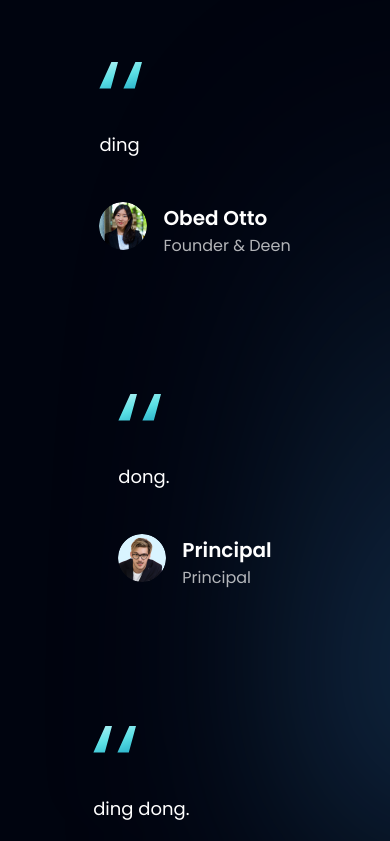
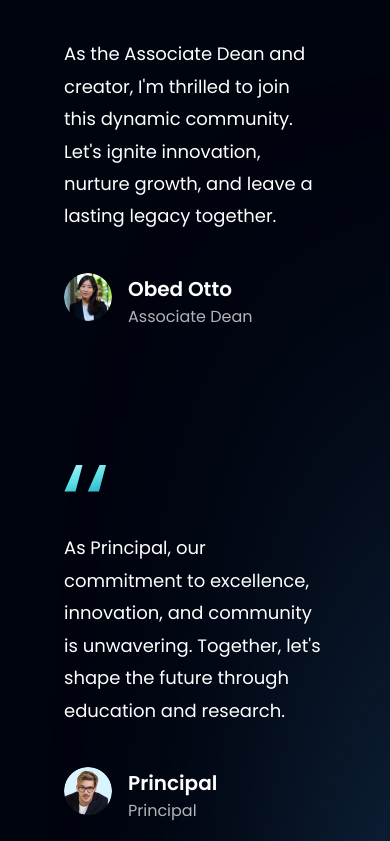
Before and after one commit to sagul-09/modern_app, a React (Vite) app: page / in a window 390 px wide. Shown: the part 6163-7004 px from the top of the page. Built offline with nearby package versions, Linux system fonts and the light colour scheme.

Commit message:
added testimonial

```diff
--- a/src/components/GameDev.jsx
+++ b/src/components/GameDev.jsx
@@ -13,7 +13,7 @@ const Billing = () =>  (
 </div>
 
 <div className={layout.sectionInfo}>
-  <h2 className={styles.heading2}>Game and <br className='sm:hidden'/>App Development</h2>
+  <h2 className={styles.heading2}>Game and App <br className='sm:hidden'/>Development</h2>
   <p className={`${styles.paragraph} max-w-[470px] mt-5`}>
   We're a passionate community of developers, designers, and creators dedicated to game and app development. Join us to learn, collaborate, and bring your digital ideas to life. Together, we'll build, innovate, and inspire.
       </p>
--- a/src/components/JoinNow.jsx
+++ b/src/components/JoinNow.jsx
@@ -5,7 +5,7 @@ const JoinNow= () => (
   <section className={`${styles.flexCenter} ${styles.marginY} ${styles.padding} sm:flex-row flex-col bg-black-gradient-2 rounded-[20px] box-shadow`}>
     <div className="flex-1 flex flex-col">
       <h2 className={styles.heading2}>Join now!</h2>
-      <p className={`${styles.paragraph} max-w-[470px] mt-5`}>
+      <p className={`${styles.paragraph} max-w-[600px] mt-5`}>
         Everything you need is to click the <span className="text-gradient">"Get Started"</span> button.
       </p>
     </div>
--- a/src/components/Testimonials.jsx
+++ b/src/components/Testimonials.jsx
@@ -6,16 +6,11 @@ const Testimonials = () => (
   <section id="clients" className={`${styles.paddingY} ${styles.flexCenter} flex-col relative `}>
     <div className="absolute z-[0] w-[60%] h-[60%] -right-[50%] rounded-full blue__gradient bottom-40" />
 
-    <div className="w-full flex justify-between items-center md:flex-row flex-col sm:mb-16 mb-6 relative z-[1]">
+    <div className="w-full flex justify-between items-center  md:flex-row flex-col sm:mb-16 mb-6 relative z-[1]">
       <h2 className={styles.heading2}>
-        What People are <br className="sm:block hidden" /> saying about us
+        What People are saying about us
       </h2>
-      <div className="w-full md:mt-0 mt-6">
-        {/* <p className={`${styles.paragraph} text-left max-w-[450px]`}>
-          Everything you need to accept card payments and grow your business
-          anywhere on the planet.
-        </p> */}
-      </div>
+
     </div>
 
     <div className="flex flex-wrap sm:justify-start justify-center w-full feedback-container relative z-[1]">
--- a/src/constants/index.js
+++ b/src/constants/index.js
@@ -15,7 +15,7 @@ export const navLinks = [
   },
   {
     id: "clients",
-    title: "Thoughts",
+    title: "Testimonial",
   },
 ];
 
@@ -46,16 +46,15 @@ export const features = [
 export const feedback = [
   {
     id: "feedback-1",
-    content:
-      "ding",
+    content:"As the Associate Dean and creator, I'm thrilled to join this dynamic community. Let's ignite innovation, nurture growth, and leave a lasting legacy together.",
     name: "Obed Otto",
-    title: "Founder & Deen",
+    title: "Associate Dean",
     img: people01,
   },
   {
     id: "feedback-2",
     content:
-      "dong.",
+      "As Principal, our commitment to excellence, innovation, and community is unwavering. Together, let's shape the future through education and research.",
     name: "Principal",
     title: "Principal",
     img: people02,
@@ -63,7 +62,7 @@ export const feedback = [
   {
     id: "feedback-3",
     content:
-      "ding dong.",
+      "As Vice Principal, I'm honored to join our journey toward knowledge and growth. Let's nurture talent, encourage critical thinking, and achieve together.",
     name: "Vice principal",
     title: "Vice principal",
     img: people03,
@@ -87,23 +86,7 @@ export const stats = [
     value: "50+",
   },
 ];
-export const sec = [
-  {
-    id: "stats-1",
-    title: "marinto",
-    value: "hello",
-  },
-  {
-    id: "stats-2",
-    title: "Events Conducted",
-    value: "100+",
-  },
-  {
-    id: "stats-3",
-    title: "Workshop Conducted",
-    value: "50+",
-  },
-];
+
 
 export const footerLinks = [
   {
```
